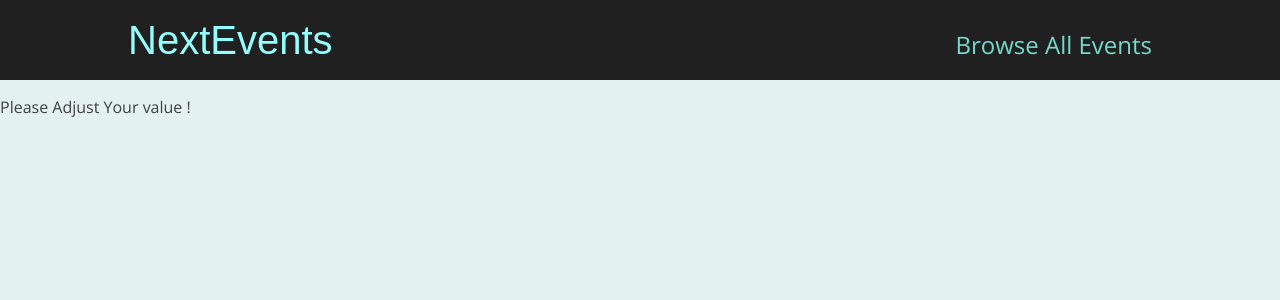
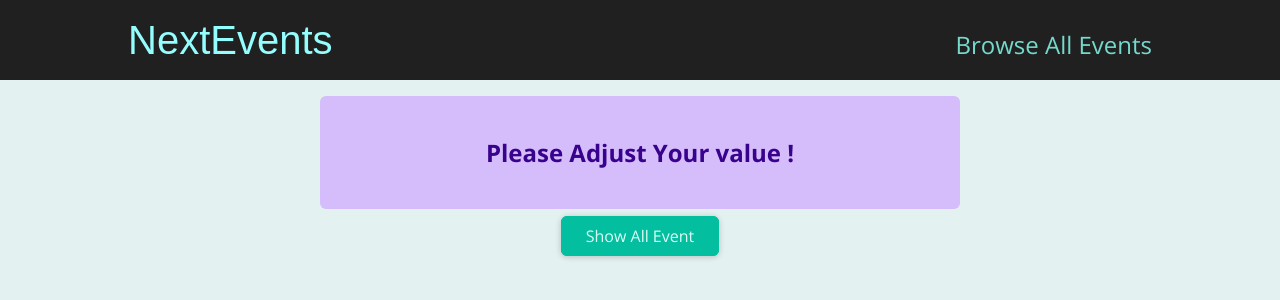
Before and after one commit to Abhijrt/nextEvents, a Next.js app: page /events in a window 1280 px wide. Shown: the top 300 px of the page. Built offline with nearby package versions, Linux system fonts and the light colour scheme.

Commit message:
adding the error message design and add the button

```diff
--- /dev/null
+++ b/components/ui/error-alert.js
@@ -0,0 +1,7 @@
+import classes from './error-alert.module.css';
+
+function ErrorAlert(props) {
+  return <div className={classes.alert}>{props.children}</div>;
+}
+
+export default ErrorAlert;
--- /dev/null
+++ b/components/ui/error-alert.module.css
@@ -0,0 +1,12 @@
+.alert {
+  margin: 1rem auto;
+  padding: 1rem 2rem;
+  width: 90%;
+  max-width: 40rem;
+  background-color: #d5bdfc;
+  color: #38028d;
+  font-weight: bold;
+  font-size: 1.5rem;
+  text-align: center;
+  border-radius: 6px;
+}
--- a/pages/events/[...slug].js
+++ b/pages/events/[...slug].js
@@ -3,6 +3,8 @@
 import EventList from '../../components/events/event-list';
 import { getFilteredEvents } from '../../dummy-data';
 import  ResultsTitle from '../../components/events/results-title';
+import Button from '../../components/ui/button';
+import ErrorAlert from '../../components/ui/error-alert';
 
 function FilteredEventPage (props) {
 
@@ -11,7 +13,14 @@
     const filteredData = router.query.slug;
 
     if(!filteredData) {
-        return <p>Loading ....</p>
+        return <Fragment>
+        <ErrorAlert>
+            <p>Loading ....</p>
+        </ErrorAlert>
+        <div className="center">
+            <Button link='/events'>Show All Event</Button>
+        </div>
+    </Fragment>
     }
 
     const filteredYear = filteredData[0];
@@ -21,7 +30,15 @@
     const numMonth = +filteredMonth;
 
     if(isNaN(numMonth) || isNaN(numYear) || numMonth < 1 || numMonth > 30 || numYear > 2030 || numYear < 2020) {
-        return <p>Please Adjust Your value !</p>
+        return <Fragment>
+            <ErrorAlert>
+                <p>Please Adjust Your value !</p>
+            </ErrorAlert>
+            <div className="center">
+            <Button link='/events'>Show All Event</Button>
+        </div>
+        </Fragment>
+
     }
 
     const filterEvents = getFilteredEvents({
@@ -30,7 +47,14 @@
     });
 
     if(!filterEvents || filterEvents.length === 0) {
-        return <p>No events Found for the choosen Filter !</p>
+        return <Fragment>
+        <ErrorAlert>
+            <p>No events Found for the choosen Filter !</p>
+        </ErrorAlert>
+        <div className="center">
+            <Button link='/events'>Show All Event</Button>
+        </div>
+    </Fragment>
     }
 
     const date = new Date(numYear, numMonth - 1);
```
Also changed, not shown: pages/events/[eventid].js (+10 -2 lines).
